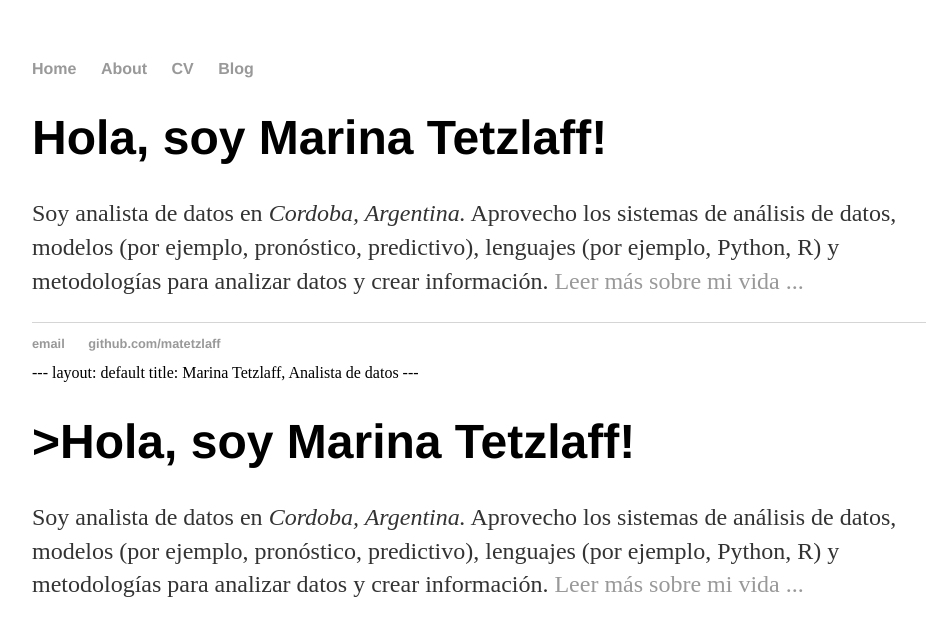
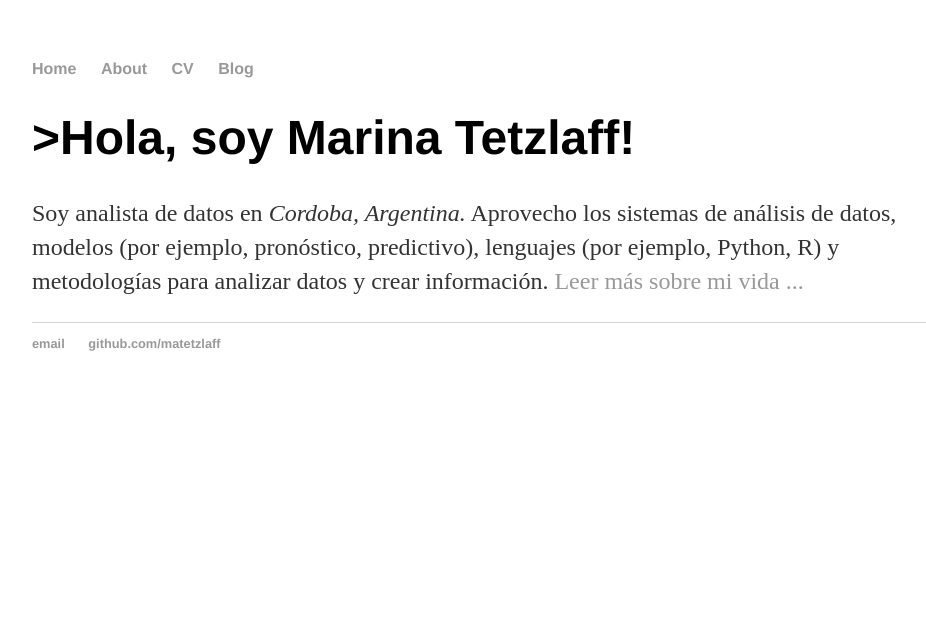
Before and after one commit to matetzlaff/matetzlaff.github.io, a Jekyll site: the page built from index.html, in a window 1280 px wide. Shown: the top 636 px of the page, without its empty margins (160-1086 px from the left). Built offline with Jekyll 4.4.1, drawn with Linux system fonts in a browser that asks for light colours.

Commit message:
Update index.html

```diff
--- a/index.html
+++ b/index.html
@@ -1,37 +1,3 @@
-<!DOCTYPE html>
-<html>
-	<head>
-		<title>Marina Tetzlaff, Analista de datos</title>
-		<!-- link to main stylesheet -->
-		<link rel="stylesheet" type="text/css" href="/css/main.css">
-	</head>
-	<body>
-		<nav>
-    		<ul>
-        		<li><a href="/">Home</a></li>
-	        	<li><a href="/about">About</a></li>
-        		<li><a href="/cv">CV</a></li>
-        		<li><a href="/blog">Blog</a></li>
-    		</ul>
-		</nav>
-		<div class="container">
-    		<div class="blurb">
-        		<h1>Hola, soy Marina Tetzlaff!</h1>
-				<p>Soy analista de datos en <em>Cordoba, Argentina.</em> Aprovecho los sistemas de análisis
-        de datos, modelos (por ejemplo, pronóstico, predictivo), lenguajes (por ejemplo, Python, R) y
-        metodologías para analizar datos y crear información. <a href="/about">Leer más sobre mi vida ...</a></p>
-    		</div><!-- /.blurb -->
-		</div><!-- /.container -->
-		<footer>
-    		<ul>
-        		<li><a href="mailto:mtetzlaff.econ@gmail.com">email</a></li>
-        		<li><a href="https://github.com/matetzlaff">github.com/matetzlaff</a></li>
-			</ul>
-		</footer>
-	</body>
-</html>
-
-
 ---
 layout: default
 title: Marina Tetzlaff, Analista de datos
```
